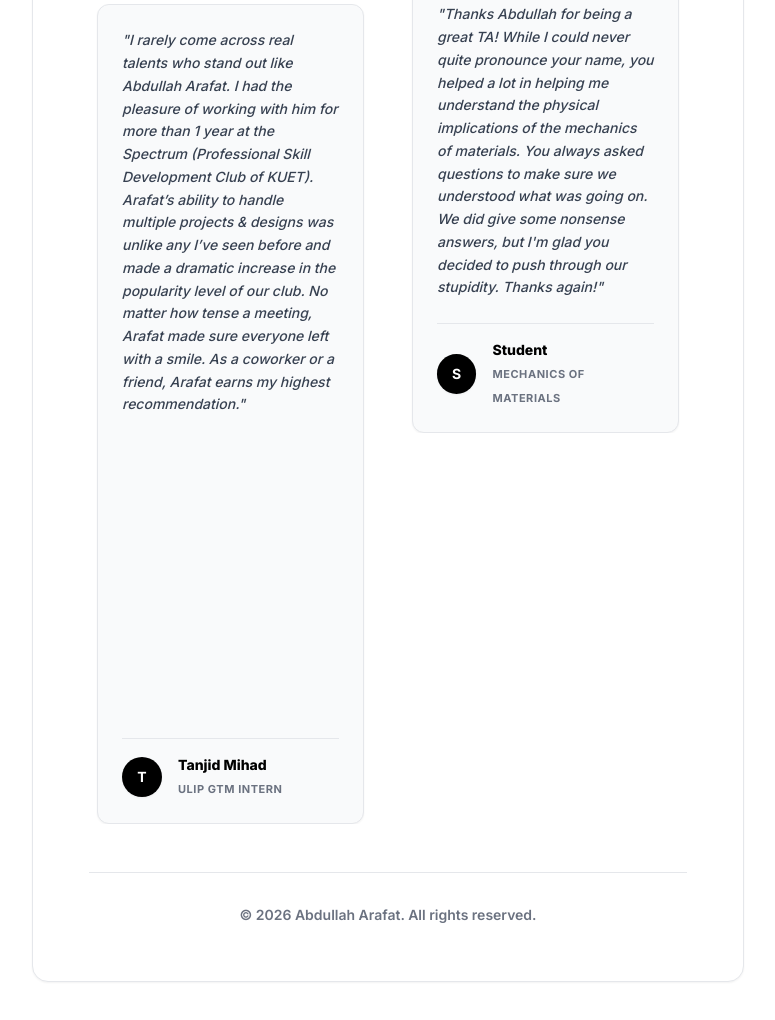
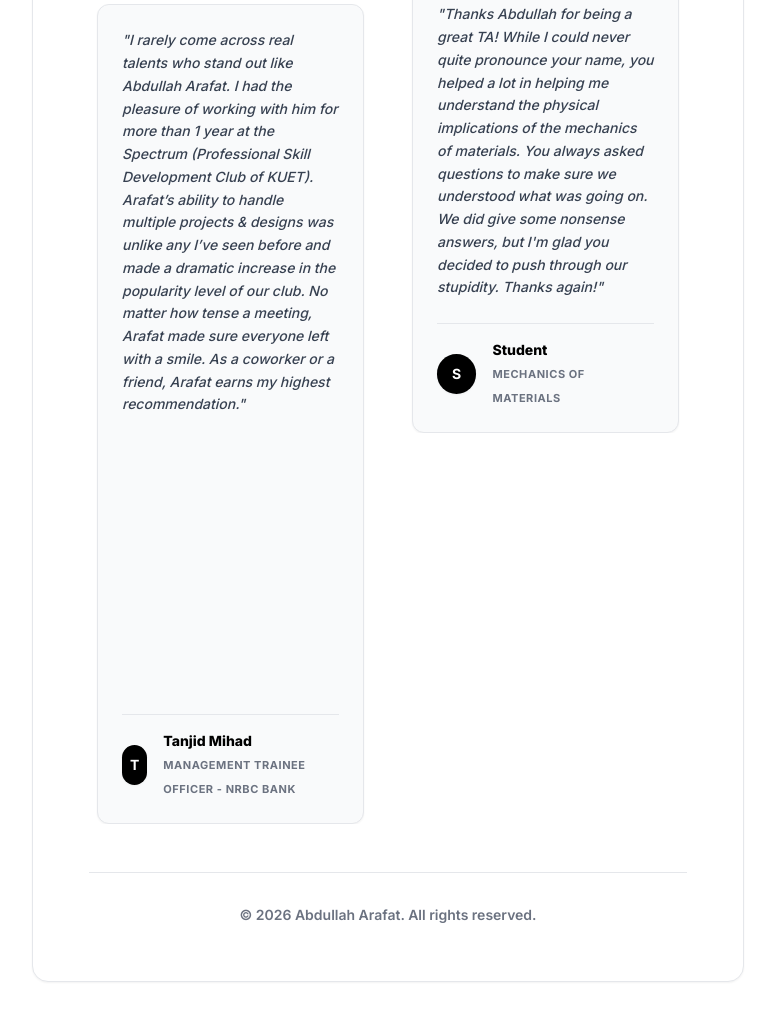
Before and after one commit to abdullah-arafat/abdullah-arafat.github.io, a plain HTML site: page index.html in a window 1280 px wide. Shown: the part 3646-4666 px from the top of the page, without its empty margins (456-1231 px from the left). Drawn offline with nearby package versions, Linux system fonts and the light colour scheme.

```diff
--- a/index.html
+++ b/index.html
@@ -699,7 +699,7 @@
             "testimonials": [
                 {
                     "name": "Tanjid Mihad",
-                    "role": "ULIP GTM Intern",
+                    "role": "Management Trainee Officer - NRBC Bank",
                     "feedback": "I rarely come across real talents who stand out like Abdullah Arafat. I had the pleasure of working with him for more than 1 year at the Spectrum (Professional Skill Development Club of KUET). Arafat’s ability to handle multiple projects & designs was unlike any I’ve seen before and made a dramatic increase in the popularity level of our club. No matter how tense a meeting, Arafat made sure everyone left with a smile. As a coworker or a friend, Arafat earns my highest recommendation."
                 },
                 {
```
